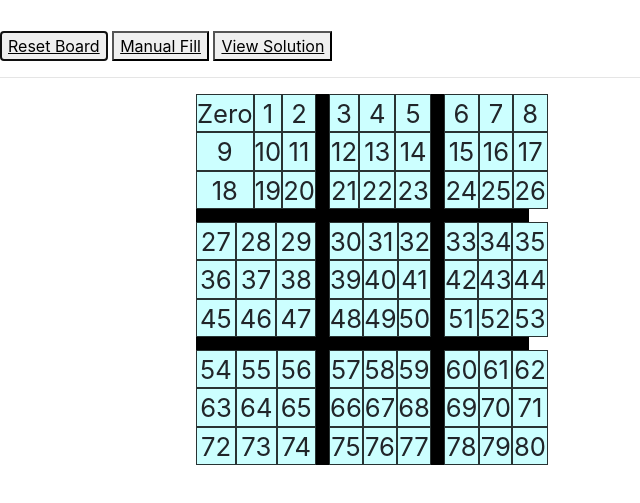
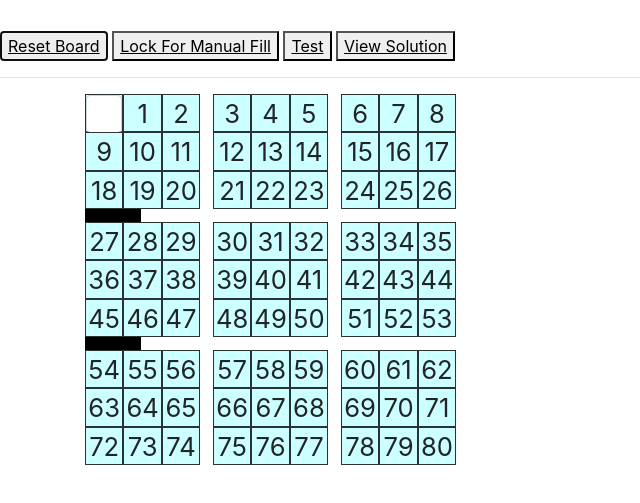
Before and after one commit to ajwickham/sudokumath, a website built with webpack: page src/index.html in a window 1280 px wide. Both pictures are taken after a click on the button "Reset Board". Shown: the part 51-554 px from the top of the page, without its empty margins (0-640 px from the left). Built offline with nearby package versions, Linux system fonts and the light colour scheme.

Commit message:
Made grid items editable but don't know how to read the values.  Putting form entries ruins the formatting

```diff
--- a/css/styles.css
+++ b/css/styles.css
@@ -1,6 +1,6 @@
 .container {
   display:grid;
-  grid-template-columns: 10% 30% 20% 30% 10%;
+  grid-template-columns: 5% 35% 20% 35% 5%;
 }
 
 .wrapper {
@@ -32,6 +32,7 @@
   text-align: center;
   font-size: 2vw;
   height: 3vw;
+  width: 3vw;
 }
 
 
--- a/src/index.html
+++ b/src/index.html
@@ -15,7 +15,8 @@
     </div>
     <div class="col-md-6"></div>
       <button type="submit" id="reset"><u>Reset Board</u></button>
-      <button type="submit" id="manual"><u>Manual Fill</u></button>
+      <button type="submit" id="manual"><u>Lock For Manual Fill</u></button>
+      <button type="submit" id="test"><u>Test</u></button>
       <button type="submit" id="solution"><u>View Solution</u></button>
     </div>
   </div>
@@ -33,10 +34,13 @@
   </div>
 -->
 
-  <div class = "container">
+  <div contenteditable="true" class = "container">
+    <div class="form-group">
     <div class="wrapper">
       <div class = "square">
-        <div class = "grid-item"><p id="zero">0</p></div>
+        <div class = "grid-item"><!--p id="0">0</p-->
+          <input id="name" class="form-control" type="text">
+        </div>
         <div class = "grid-item"><p id="1">1</p></div>
         <div class = "grid-item"><p id="2">2</p></div>
         <div class = "grid-item"><p id="9">9</p></div>
@@ -45,6 +49,7 @@
         <div class = "grid-item"><p id="18">18</p></div>
         <div class = "grid-item"><p id="19">19</p></div>
         <div class = "grid-item"><p id="20">20</p></div>
+
       </div>
       <div class = "square">
         <div class = "grid-item"><p id="3">3</p></div>
@@ -131,9 +136,10 @@
         <div class = "grid-item"><p id="70">70</p></div>
         <div class = "grid-item"><p id="71">71</p></div>
         <div class = "grid-item"><p id="78">78</p></div>
-        <div class = "grid-item"><p id="70">79</p></div>
+        <div class = "grid-item"><p id="79">79</p></div>
         <div class = "grid-item"><p id="80">80</p></div>
       </div>
+    </div>
     </div>
   </div>
 </body>
--- a/src/main.js
+++ b/src/main.js
@@ -140,12 +140,25 @@ SudArray.prototype.checkSquare = function(position,startNumber) {
 
 
 
-  SudArray.prototype.resetBoard = function() {
-    document.getElementById("zero").innerHTML = "Zero";
-    return 5;
-  };
+SudArray.prototype.resetBoard = function() {
+  for (let i=0; i<81; i++){
+  document.getElementById(i.toString()).innerHTML = "0";
+  }
+};
+
+SudArray.prototype.lockForManual = function() {
+  //for (let i=0; i<81; i++){
+    let inputNumber = $("#name").val();
+  //this.grid.push(inputNumber)
+
+  alert(inputNumber)
+};
 
 
 $("#reset").on("click",function () {
   fullArraySudoku.resetBoard();
 });
+$("#manual").on("click",function () {
+  const manualArray = new SudArray([],[])
+  manualArray.lockForManual();
+});
```
Also changed, not shown: __tests__/data.test.js (+3 -3 lines).
